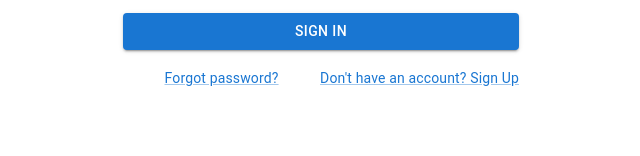
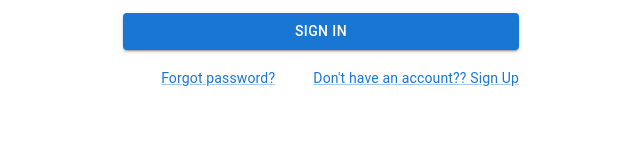
Before and after one commit to extusharkawade/blog-front-end, a React (Create React App) app: page / in a window 1280 px wide. Shown: the part 317-473 px from the top of the page, without its empty margins (319-959 px from the left). Built offline with nearby package versions, Linux system fonts and the light colour scheme.

Commit message:
amplify test

```diff
--- a/src/Auth/Login.tsx
+++ b/src/Auth/Login.tsx
@@ -119,7 +119,7 @@ export default function Login() {
               </Grid>
               <Grid item>
                 <Link href="#" variant="body2">
-                  {"Don't have an account? Sign Up"}
+                  {"Don't have an account?? Sign Up"}
                 </Link>
               </Grid>
             </Grid>
```
